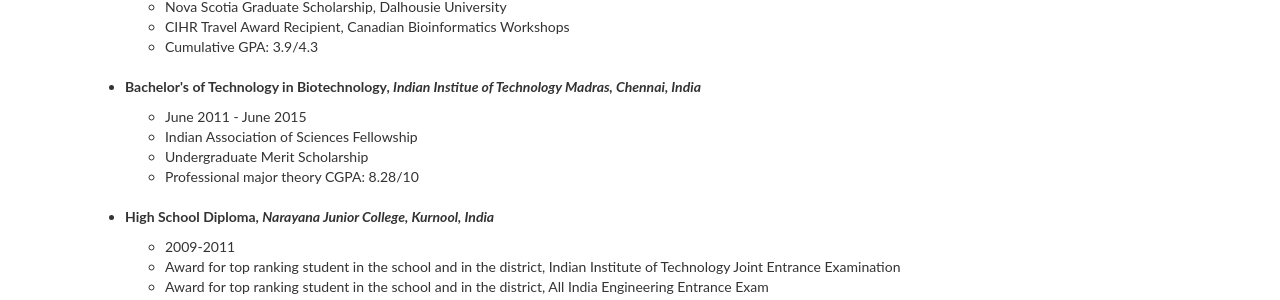
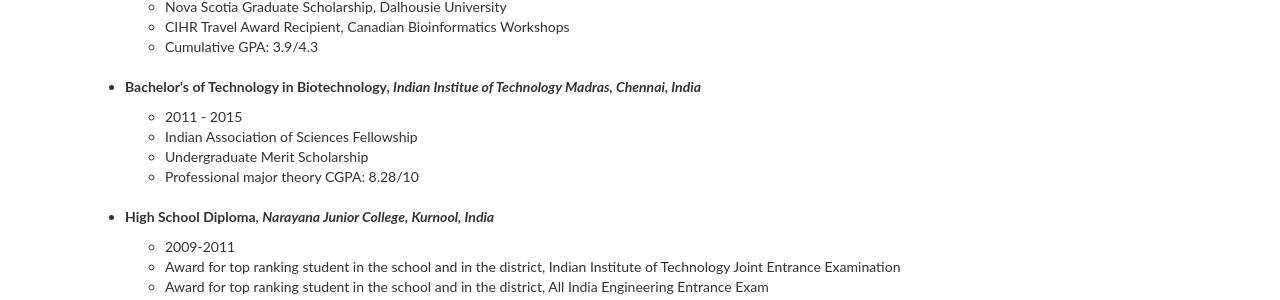
Before and after one commit to Prathyusha-konda/Prathyusha-konda.github.io, a Jekyll site: the page built from index.md, in a window 1280 px wide and 900 px high, scrolled down 963 px. Shown: the part 152-452 px from the top of the window. Built offline with Jekyll 4.4.1, drawn with Linux system fonts in a browser that asks for light colours; nearby versions of some CDN libraries.

Commit message:
Update index.md

```diff
--- a/index.md
+++ b/index.md
@@ -44,7 +44,7 @@ scroll: true
         </li>
         <li id="list"><b>Bachelor's of Technology in Biotechnology, <i>Indian Institue of Technology Madras, Chennai, India</i></b>
             <ul id="sublist">
-                <li>June 2011 - June 2015</li>
+                <li>2011 - 2015</li>
                 <li>Indian Association of Sciences Fellowship</li>
 				<li>Undergraduate Merit Scholarship</li>
                 <li>Professional major theory CGPA: 8.28/10</li>
```
